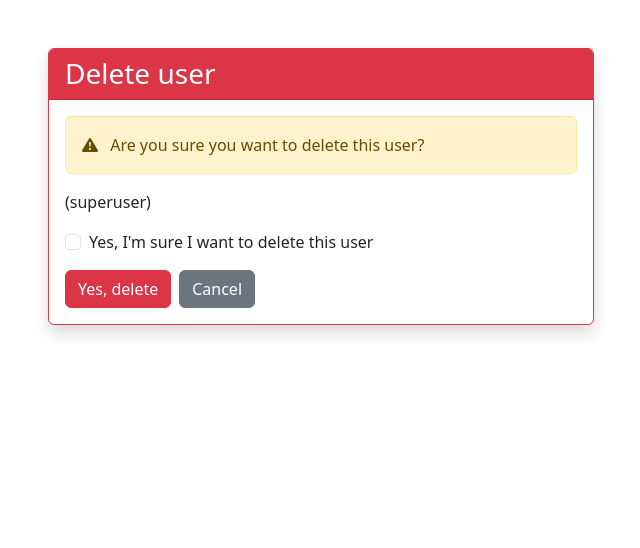
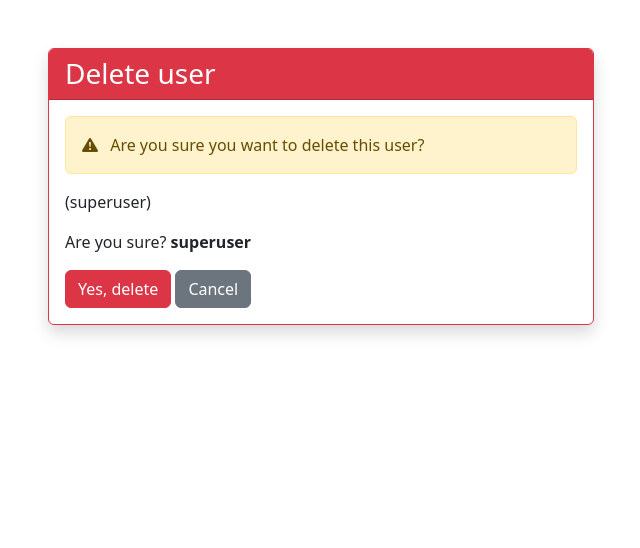
Before and after one commit to annetmyshkina/python-project-52, a Django app: page /users/2/delete/ in a window 1280 px wide. Shown: the part 56-604 px from the top of the page, without its empty margins (319-959 px from the left). Run offline with Django 5.2, Linux system fonts and the light colour scheme; a user stored in the database is signed in; data comes from the database, SQL or seed files in the repository; some libraries are stand-ins or nearby versions.

Commit message:
fix delete user

```diff
--- a/task_manager/templates/users/user_delete.html
+++ b/task_manager/templates/users/user_delete.html
@@ -24,22 +24,9 @@
 
                 <form method="post">
                     {% csrf_token %}
-
-                    <div class="mb-3 form-check">
-                        <input type="checkbox" name="confirm" class="form-check-input" id="id_confirm" required>
-                        <label class="form-check-label" for="id_confirm">
-                            {% trans "Yes, I'm sure I want to delete this user" %}
-                        </label>
-                    </div>
-
-                    <div class="d-flex gap-2">
-                        <button type="submit" class="btn btn-danger">
-                            {% trans "Yes, delete" %}
-                        </button>
-                        <a href="{% url 'users' %}" class="btn btn-secondary">
-                            {% trans "Cancel" %}
-                        </a>
-                    </div>
+                    <p>{% trans "Are you sure?" %} <strong>{{ object.username }}</strong></p>
+                    <button type="submit" class="btn btn-danger">{% trans "Yes, delete" %}</button>
+                    <a href="{% url 'users' %}" class="btn btn-secondary">{% trans "Cancel" %}</a>
                 </form>
             </div>
         </div>
--- a/task_manager/users/forms.py
+++ b/task_manager/users/forms.py
@@ -78,11 +78,3 @@ class UserUpdateForm(CustomUserCreationForm):
         ):
             raise forms.ValidationError(_("already exists."))
         return username
-
-
-class UserDeleteForm(forms.Form):
-    confirm = forms.BooleanField(
-        required=True,
-        label=_("I confirm this action is irreversible"),
-        widget=forms.CheckboxInput(attrs={"class": "form-check-input"}),
-    )
--- a/task_manager/users/views.py
+++ b/task_manager/users/views.py
@@ -7,7 +7,7 @@ from django.urls import reverse_lazy
 from django.utils.translation import gettext_lazy as _
 from django.views.generic import CreateView, DeleteView, ListView, UpdateView
 
-from .forms import CustomUserCreationForm, UserDeleteForm, UserUpdateForm
+from .forms import CustomUserCreationForm, UserUpdateForm
 
 User = get_user_model()
 
@@ -52,7 +52,6 @@ class UserDeleteView(
     DeleteView,
 ):
     model = User
-    form_class = UserDeleteForm
     template_name = "users/user_delete.html"
     success_url = reverse_lazy("home")
     success_message = _("User has been successfully deleted")
@@ -60,9 +59,10 @@ class UserDeleteView(
     def test_func(self):
         return self.get_object() == self.request.user
 
-    def form_valid(self, form):
-        logout(self.request)
-        return super().form_valid(form)
+    def delete(self, request, *args, **kwargs):
+        response = super().delete(request, *args, **kwargs)
+        logout(request)
+        return response
 
 
 class UsersView(ListView):
```
